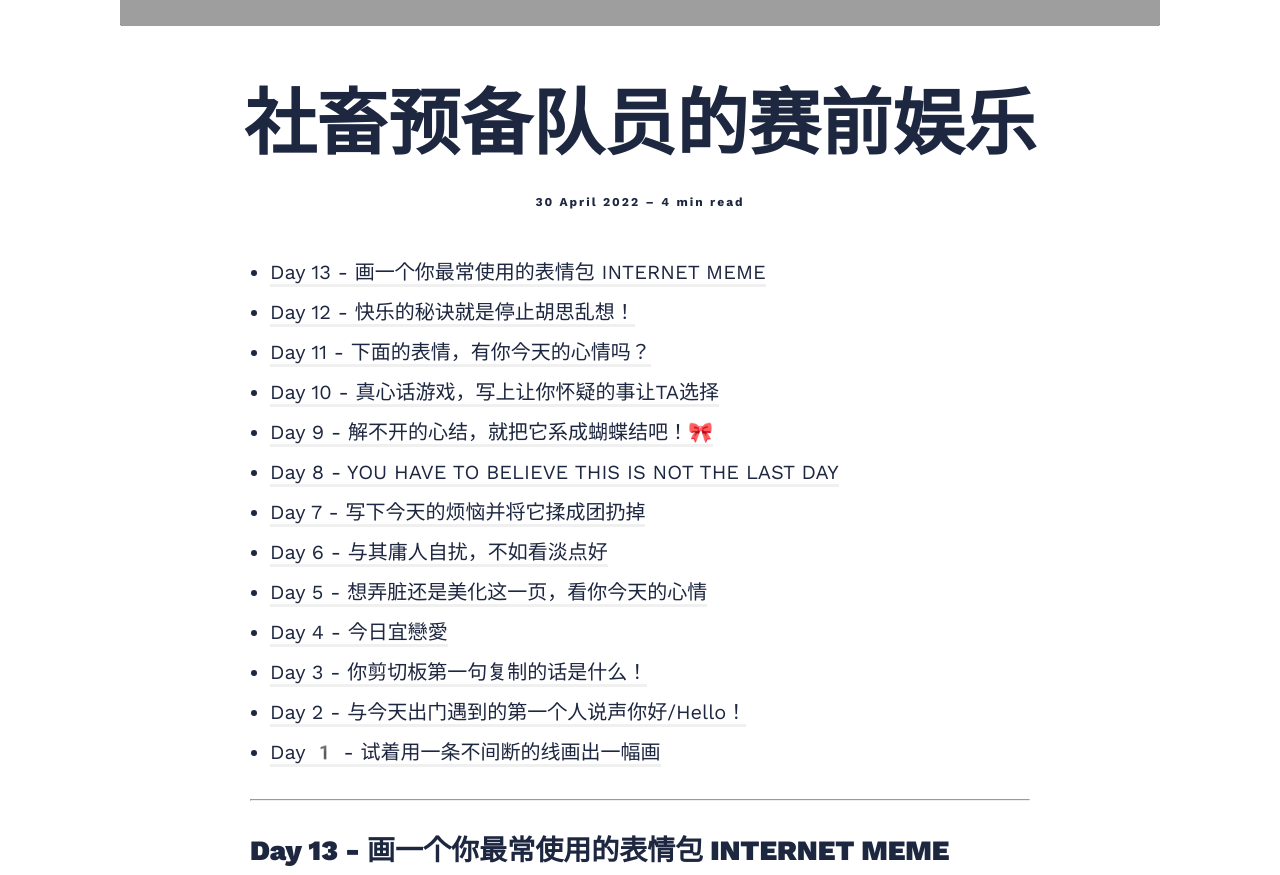
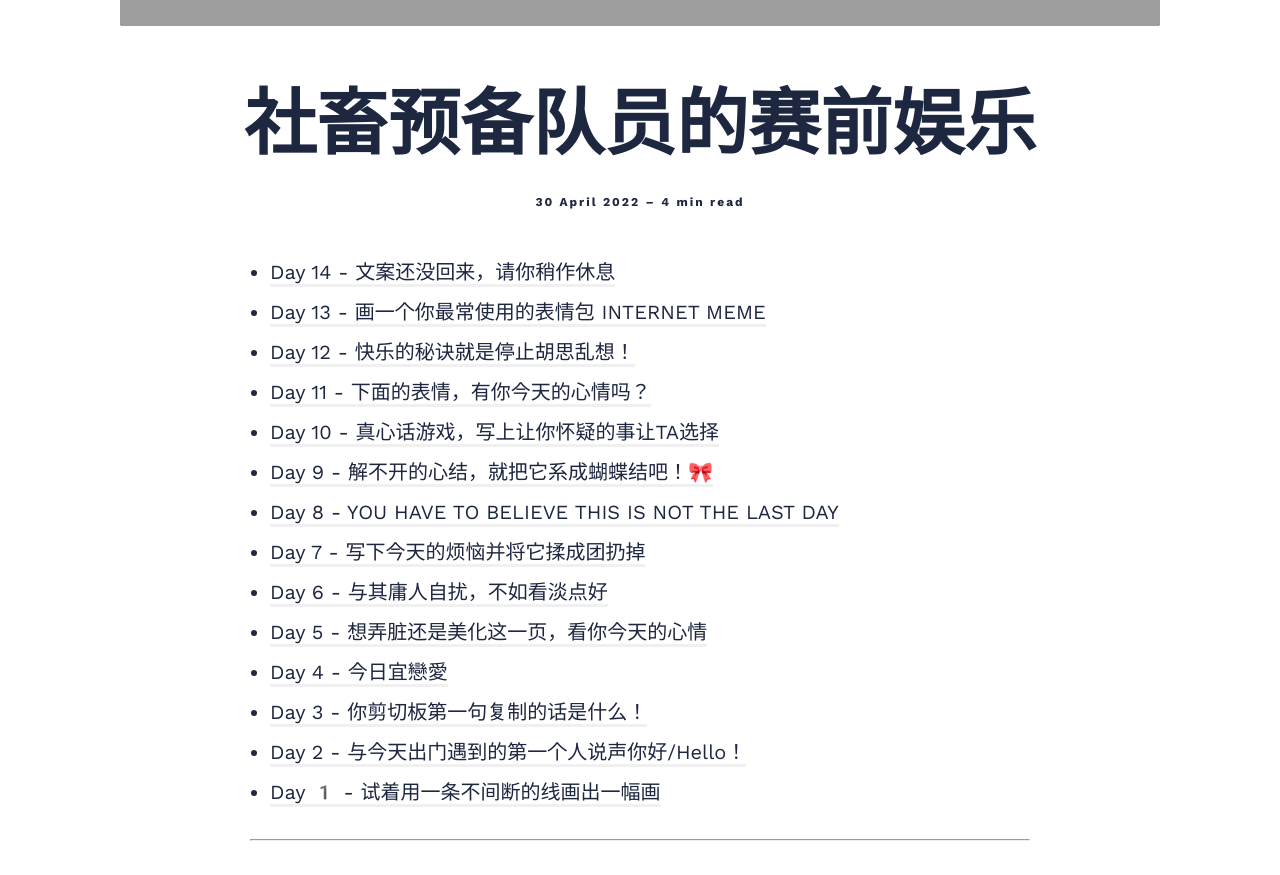
Before and after one commit to Ethel-yueying-sun/Ethel-yueying-sun.github.io, a Jekyll site: the page built from _posts/2022-04-25-Games.md, in a window 1280 px wide and 1400 px high, scrolled down 714 px. Shown: the top 875 px of the window. Built offline with Jekyll 4.4.1, drawn with Linux system fonts in a browser that asks for light colours; nearby versions of some CDN libraries; comment, search, counter and statistics services are not loaded; some of the changed text lies outside the part shown; grey boxes are pictures that could not be loaded.

Commit message:
Games day 14 commited

```diff
--- a/_posts/2022-04-25-Games.md
+++ b/_posts/2022-04-25-Games.md
@@ -7,6 +7,7 @@
 tags: [2022, pcy, life]
 ---
 
+- [Day 14 - 文案还没回来，请你稍作休息](#day-14---文案还没回来请你稍作休息)
 - [Day 13 - 画一个你最常使用的表情包 INTERNET MEME](#day-13---画一个你最常使用的表情包-internet-meme)
 - [Day 12 - 快乐的秘诀就是停止胡思乱想！](#day-12---快乐的秘诀就是停止胡思乱想)
 - [Day 11 - 下面的表情，有你今天的心情吗？](#day-11---下面的表情有你今天的心情吗)
@@ -23,7 +24,19 @@
 
 ---
 
+🎉 🎉 🎉 两周啦！老裴在等第二份送审意见，我们通知下周答辩，一切顺利！
+
+## Day 14 - 文案还没回来，请你稍作休息
+
+5.13 Friday
+
+<img src="/images/2022/04/Games/14-both.jpg" style="border:solid 1px 000;margin:2px;" width="500"/>
+
+---
+
 ## Day 13 - 画一个你最常使用的表情包 INTERNET MEME
+
+5.12 Thursday
 
 |SYY||PCY|
 |:---:|:---:|
```
Also changed, not shown: 1 other file.
